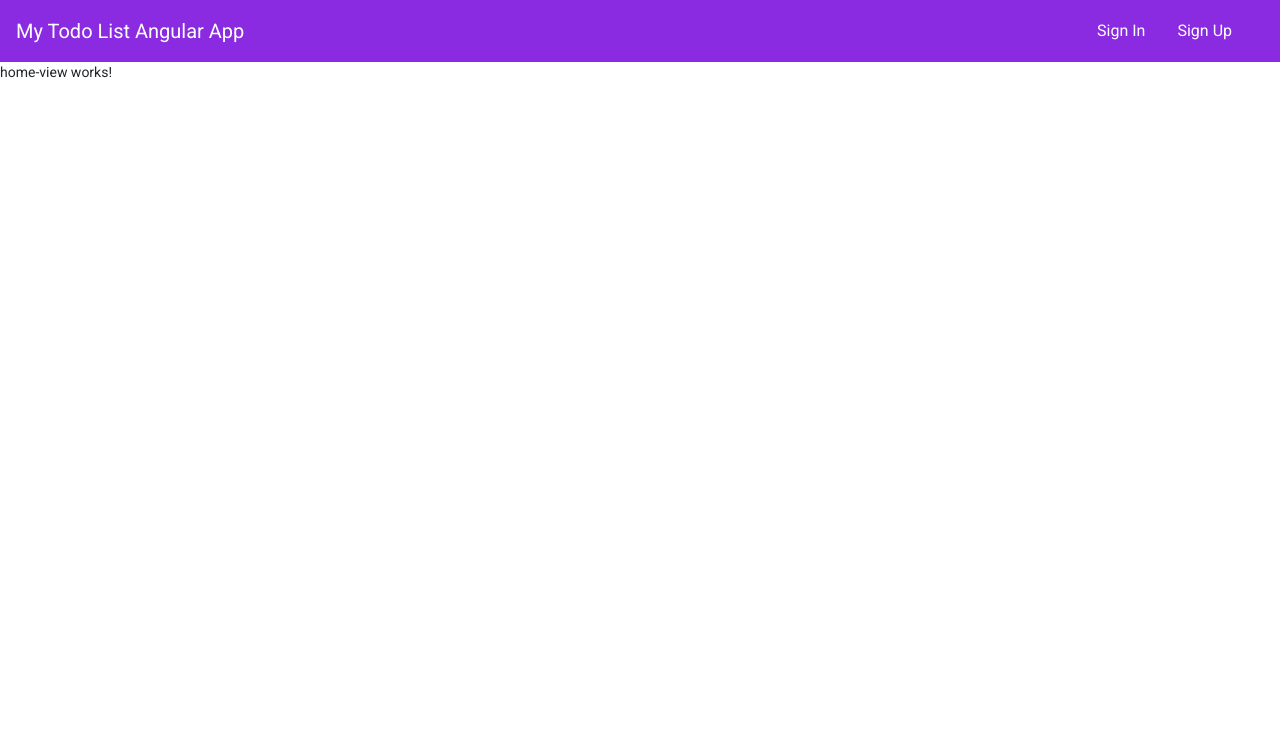
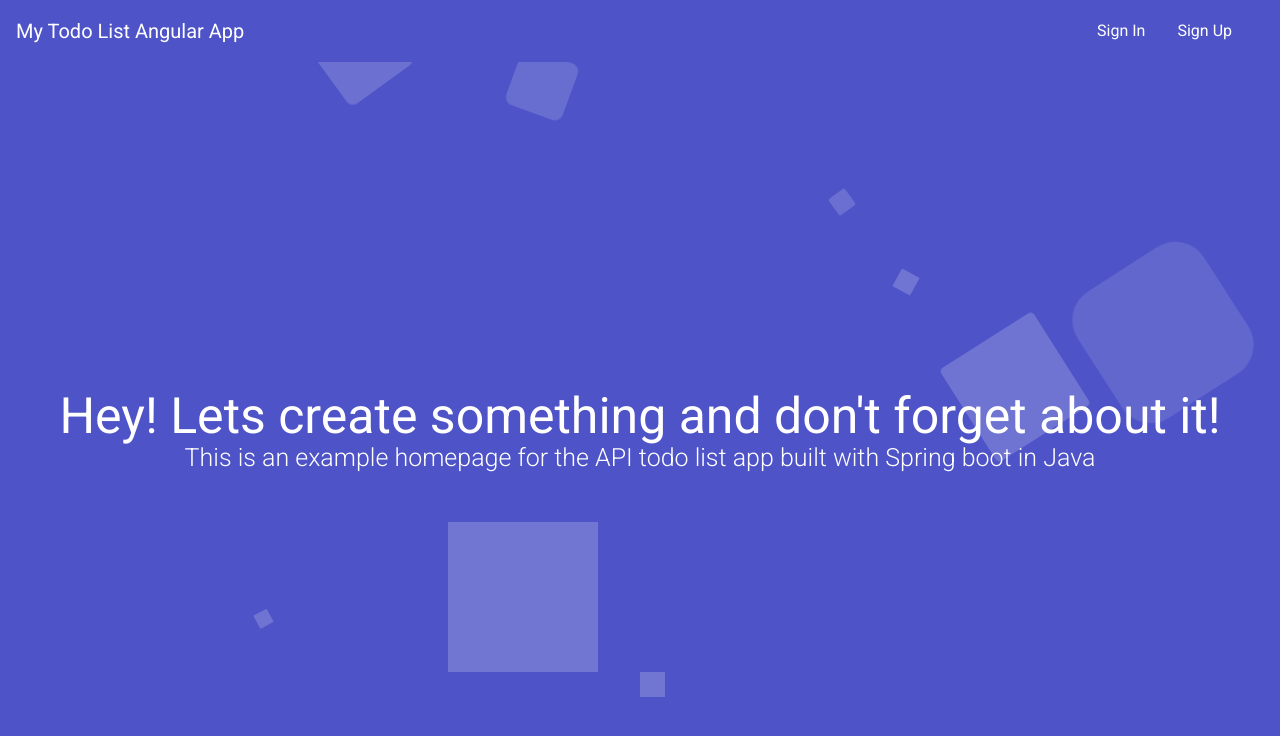
Before and after one commit to DiegoAvmor/todo-list-web-app, an Angular app: page /home in a window 1280 px wide. Shown: the top 736 px of the page. Built offline with nearby package versions, Linux system fonts and the light colour scheme.

Commit message:
Added Home Page view

```diff
--- a/src/app/components/navbar/navbar.component.css
+++ b/src/app/components/navbar/navbar.component.css
@@ -1,5 +1,5 @@
 .navbar{
-  background-color: blueviolet;
+  background-color: #4e54c8;
 }
 
 .navbar > a, .link{
--- a/src/app/views/home-view/home-view.component.css
+++ b/src/app/views/home-view/home-view.component.css
@@ -0,0 +1,151 @@
+/*I wish I had the creativity to do this but I took it fromhttps://alvarotrigo.com/blog/animated-backgrounds-css/*/
+@import url('https://fonts.googleapis.com/css?family=Exo:400,700');
+*{
+    margin: 0px;
+    padding: 0px;
+}
+
+body{
+    font-family: 'Exo', sans-serif;
+}
+
+
+.context {
+    width: 100%;
+    position: absolute;
+    top:50vh;
+}
+
+.context h1{
+    text-align: center;
+    color: #fff;
+    font-size: 50px;
+}
+
+.context p{
+  text-align: center;
+  color: #fff;
+  font-size: 25px;
+}
+
+.area{
+    background: #4e54c8;
+    background: -webkit-linear-gradient(to left, #8f94fb, #4e54c8);
+    width: 100%;
+    height:100vh;
+}
+
+.circles{
+    position: relative;
+    top: 0;
+    left: 0;
+    width: 100%;
+    height: 100%;
+    overflow: hidden;
+}
+
+.circles li{
+    position: relative;
+    display: block;
+    list-style: none;
+    width: 20px;
+    height: 20px;
+    background: rgba(255, 255, 255, 0.2);
+    animation: animate 25s linear infinite;
+    bottom: -150px;
+
+}
+
+.circles li:nth-child(1){
+    left: 25%;
+    width: 80px;
+    height: 80px;
+    animation-delay: 0s;
+}
+
+
+.circles li:nth-child(2){
+    left: 10%;
+    width: 20px;
+    height: 20px;
+    animation-delay: 2s;
+    animation-duration: 12s;
+}
+
+.circles li:nth-child(3){
+    left: 70%;
+    width: 20px;
+    height: 20px;
+    animation-delay: 4s;
+}
+
+.circles li:nth-child(4){
+    left: 40%;
+    width: 60px;
+    height: 60px;
+    animation-delay: 0s;
+    animation-duration: 18s;
+}
+
+.circles li:nth-child(5){
+    left: 65%;
+    width: 20px;
+    height: 20px;
+    animation-delay: 0s;
+}
+
+.circles li:nth-child(6){
+    left: 75%;
+    width: 110px;
+    height: 110px;
+    animation-delay: 3s;
+}
+
+.circles li:nth-child(7){
+    left: 35%;
+    width: 150px;
+    height: 150px;
+    animation-delay: 7s;
+}
+
+.circles li:nth-child(8){
+    left: 50%;
+    width: 25px;
+    height: 25px;
+    animation-delay: 15s;
+    animation-duration: 45s;
+}
+
+.circles li:nth-child(9){
+    left: 20%;
+    width: 15px;
+    height: 15px;
+    animation-delay: 2s;
+    animation-duration: 35s;
+}
+
+.circles li:nth-child(10){
+    left: 85%;
+    width: 150px;
+    height: 150px;
+    animation-delay: 0s;
+    animation-duration: 11s;
+}
+
+
+
+@keyframes animate {
+
+    0%{
+        transform: translateY(0) rotate(0deg);
+        opacity: 1;
+        border-radius: 0;
+    }
+
+    100%{
+        transform: translateY(-1000px) rotate(720deg);
+        opacity: 0;
+        border-radius: 50%;
+    }
+
+}
--- a/src/app/views/home-view/home-view.component.html
+++ b/src/app/views/home-view/home-view.component.html
@@ -1 +1,18 @@
-<p>home-view works!</p>
+<div class="context">
+  <h1 class="text-center">Hey! Lets create something and don't forget about it!</h1>
+  <p class="text-center lead">This is an example homepage for the API todo list app built with Spring boot in Java</p>
+</div>
+<div class="area" >
+        <ul class="circles">
+                <li></li>
+                <li></li>
+                <li></li>
+                <li></li>
+                <li></li>
+                <li></li>
+                <li></li>
+                <li></li>
+                <li></li>
+                <li></li>
+        </ul>
+</div >
```
